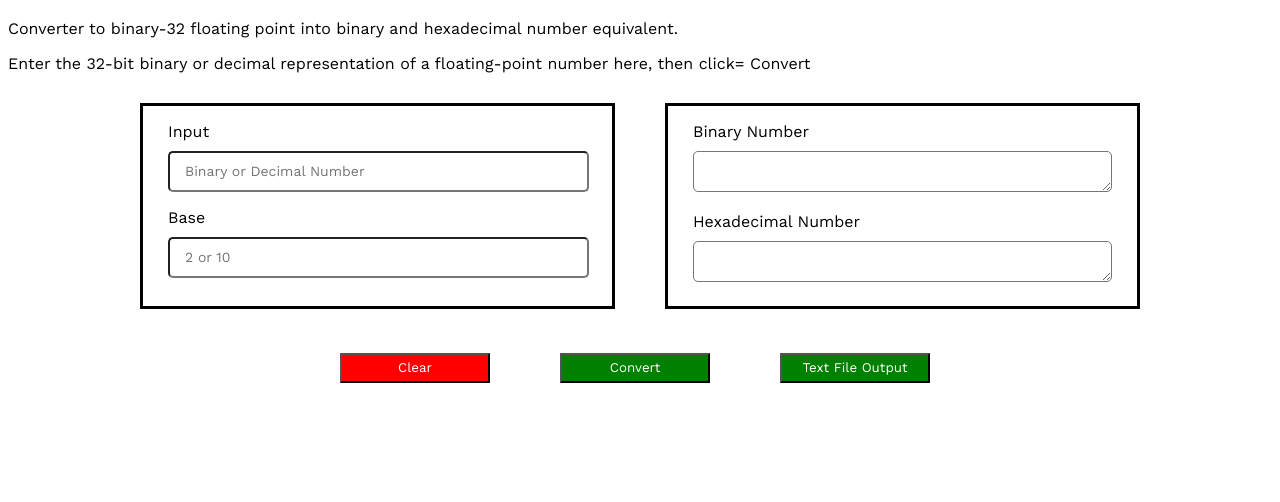
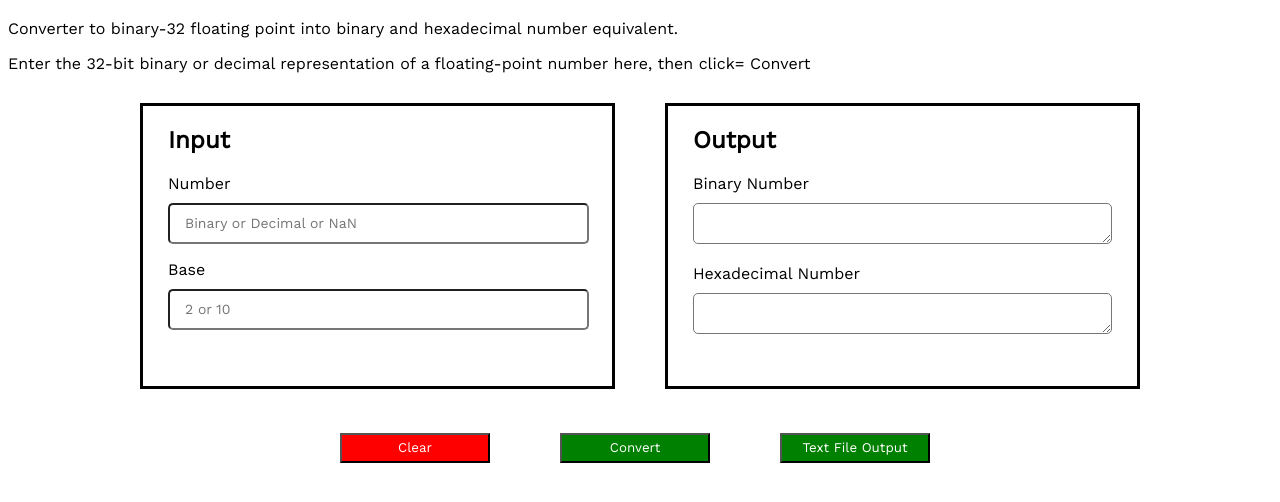
Before and after one commit to kimileeee/ARCH2_Binary_32_Converter, a website: page index.html in a window 1280 px wide. Shown: the part 62-564 px from the top of the page. Drawn offline with nearby package versions, Linux system fonts and the light colour scheme.

Commit message:
Fixed Labels

```diff
--- a/index.html
+++ b/index.html
@@ -16,8 +16,9 @@
         <div class = "inputTable">
 
                 <div class = "container" style="margin-right: 50px;">
-                        <p class="inputTitle">Input</p>
-                        <input type="number" id="num" name="num" form="my_form" placeholder="Binary or Decimal Number"/>
+                    <h2>Input</h2>
+                        <p class="inputTitle">Number</p>
+                        <input type="text" id="num" name="num" form="my_form" placeholder="Binary or Decimal or NaN"/>
 
                         <p class="inputTitle">Base</p>
                         <input type="number" id="base" name="base" form="my_form" placeholder="2 or 10"/>
@@ -25,6 +26,7 @@
 
 
                 <div class = "container">
+                    <h2>Output</h2>
                         <p class="inputTitle">Binary Number</p>
                         <textarea readonly id="binNum"></textarea>
 
--- a/public/style.css
+++ b/public/style.css
@@ -8,14 +8,14 @@
 .container {
     border:solid;
     border-color: black;
-    height:200px;
+    height:280px;
     width: 450px;
     padding-left: 25px;
 }
 
 .inputTable{
     width: 1000px;
-    height: 250px;
+    height: 330px;
     margin:auto;
     margin-top: 30px;
     border-radius: 20px;
@@ -27,7 +27,7 @@
 }
 
 
-input[type="number"],textarea {
+input[type="text"], input[type="number"],textarea {
     height: 35px;
     width: 400px;
     border-radius: 5px;
```
